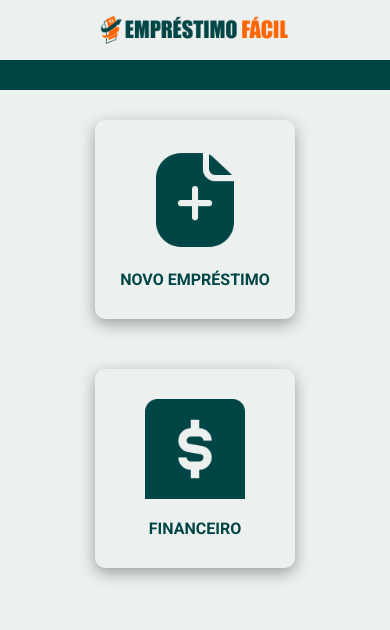
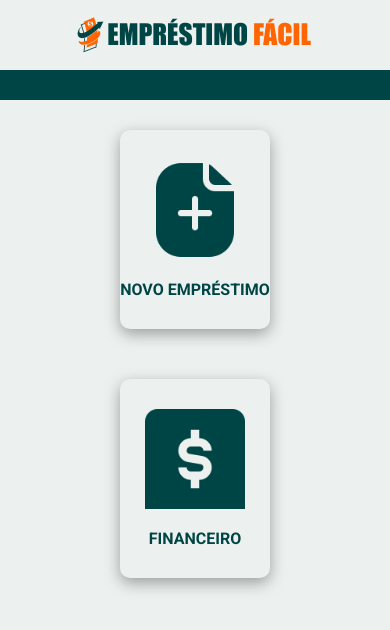
Before and after one commit to tiagofernandess/Emprestimo-F-cil, a plain HTML site: page index.html in a window 390 px wide. Drawn offline with Linux system fonts and the light colour scheme.

Commit message:
melhorias no media query

```diff
--- a/style.css
+++ b/style.css
@@ -94,7 +94,7 @@ p {
 
 @media (max-width: 450px) {
     header img {
-        width: 200px;
+        width: 250px;
     }
 
     main {
@@ -103,4 +103,8 @@ p {
         align-items: center;
         justify-content: center;
     }
+
+    main div {
+        width: 150px;
+    }
 }
```
